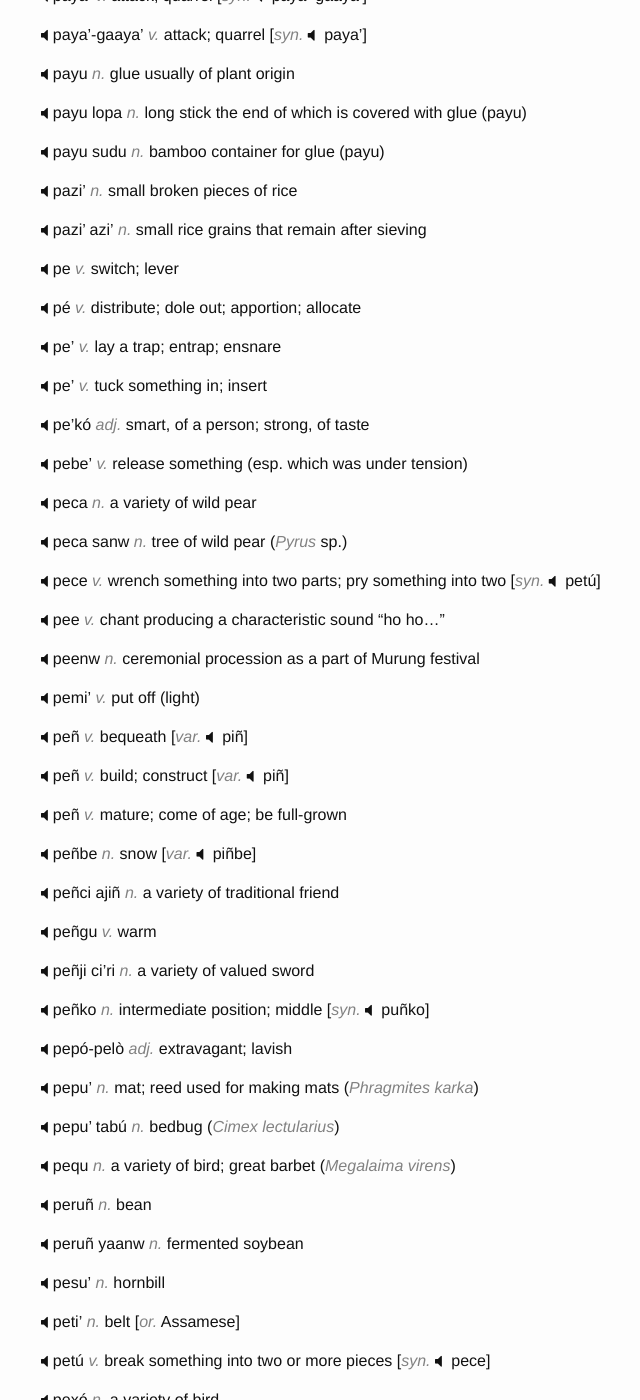
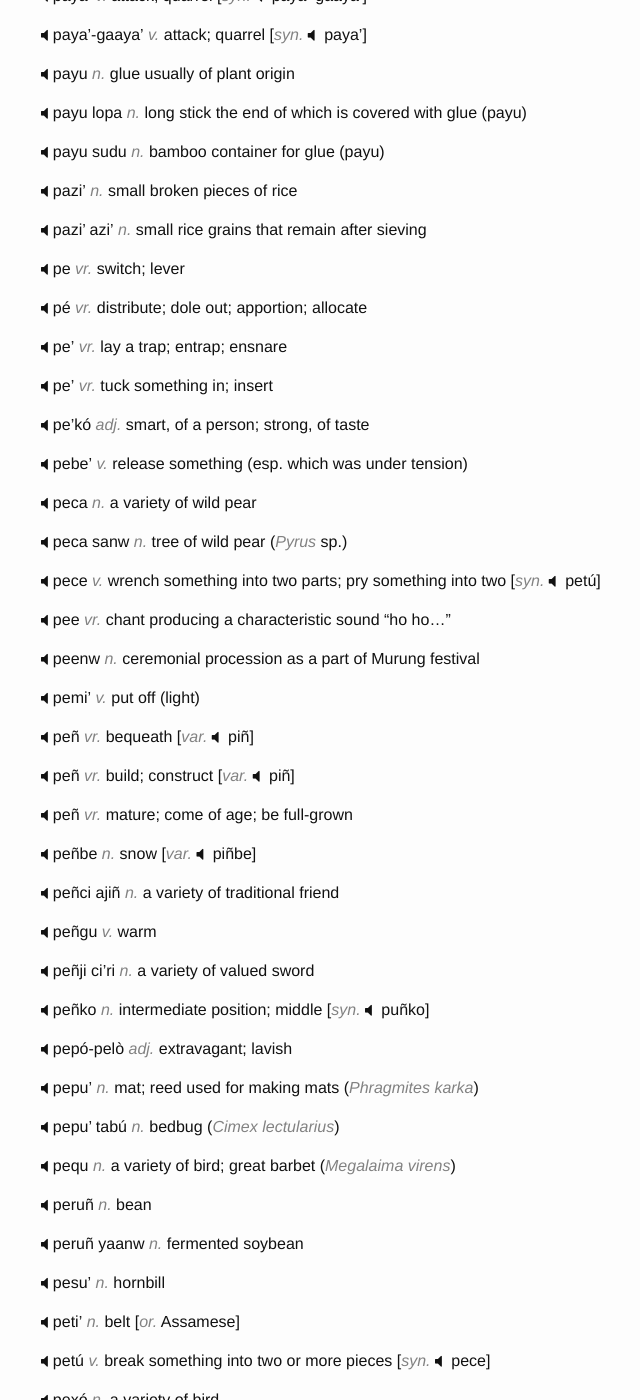
Before and after one commit to hacksparrow/language.apatani.org, a Jekyll site: the page built from dictionary/p.md, in a window 1280 px wide and 1400 px high, scrolled down 6703 px. Shown: the whole window, without its empty margins (229-869 px from the left). Built offline with Jekyll 4.4.1, drawn with Linux system fonts in a browser that asks for light colours; nearby versions of some CDN libraries; comment, search, counter and statistics services are not loaded; some of the changed text lies outside the part shown.

Commit message:
Update p.md

```diff
--- a/dictionary/p.md
+++ b/dictionary/p.md
@@ -6,16 +6,16 @@ devanagari: प
 ipa: p
 ---
 
-__pa__	_v._	cut (by striking); fight; peck
+__pa__	_vr._	cut (by striking); fight; peck
 
 
 __pa__	_post._	purposive case marker
 
 
-__pá__	_v._	stack; heap up; pile up
+__pá__	_vr._	stack; heap up; pile up
 
 
-__pa'__	_v._	suspend or hang something with a string
+__pa'__	_vr._	suspend or hang something with a string
 
 
 __pa'ca__	_v._	toss up	[_ant._	pa'lo]
@@ -41,10 +41,10 @@ __pa'svr__	_v._	kill by hanging
 __pa'zi__	_n._	stick, usually used for support	[_syn._	lopa]
 
 
-__paa__	_v._	find (esp. by chance or luck); stumble on; chance on
+__paa__	_vr._	find (esp. by chance or luck); stumble on; chance on
 
 
-__paa'__	_v._	bargain; offer to buy something
+__paa'__	_vr._	bargain; offer to buy something
 
 
 __paaka'__	_n._	plate	[_syn._	paaku']
@@ -244,7 +244,7 @@ __pamyo__	_n._	injury; incumberance	[_syn._	pamyo-taxo]
 __pamyo-taxo__	_n._	injury; incumberance	[_syn._	pamyo]
 
 
-__pañ__	_n._	cook by steaming in bamboo
+__pañ__	_vr._	cook by steaming in bamboo
 
 
 __pano__	_v._	sting
@@ -283,16 +283,16 @@ __papù paxu__	_n._	egg shell
 __papuu__	_n._	white (esp. hen)
 
 
-__par__	_v._	crawl under something; creep; wriggle
+__par__	_vr._	crawl under something; creep; wriggle
 
 
-__par__	_v._	make or light fire; ignire fire
+__par__	_vr._	make or light fire; ignire fire
 
 
-__pár__	_v._	screw; twist; turn
+__pár__	_vr._	screw; twist; turn
 
 
-__pàr__	_v._	solidify; bake
+__pàr__	_vr._	solidify; bake
 
 
 __para__	_v._	crawl in	[_ant._	parliñ]
@@ -514,16 +514,16 @@ __pazi'__	_n._	small broken pieces of rice
 __pazi' azi'__	_n._	small rice grains that remain after sieving
 
 
-__pe__	_v._	switch; lever
+__pe__	_vr._	switch; lever
 
 
-__pé__	_v._	distribute; dole out; apportion; allocate
+__pé__	_vr._	distribute; dole out; apportion; allocate
 
 
-__pe'__	_v._	lay a trap; entrap; ensnare
+__pe'__	_vr._	lay a trap; entrap; ensnare
 
 
-__pe'__	_v._	tuck something in; insert
+__pe'__	_vr._	tuck something in; insert
 
 
 __pe'kó__	_adj._	smart, of a person; strong, of taste
@@ -541,7 +541,7 @@ __peca sanw__	_n._	tree of wild pear (_Pyrus_ sp.)
 __pece__	_v._	wrench something into two parts; pry something into two	[_syn._	petú]
 
 
-__pee__	_v._	chant producing a characteristic sound "ho ho…"
+__pee__	_vr._	chant producing a characteristic sound "ho ho…"
 
 
 __peenw__	_n._	ceremonial procession as a part of Murung festival
@@ -550,13 +550,13 @@ __peenw__	_n._	ceremonial procession as a part of Murung festival
 __pemi'__	_v._	put off (light)
 
 
-__peñ__	_v._	bequeath	[_var._	piñ]
+__peñ__	_vr._	bequeath	[_var._	piñ]
 
 
-__peñ__	_v._	build; construct	[_var._	piñ]
+__peñ__	_vr._	build; construct	[_var._	piñ]
 
 
-__peñ__	_v._	mature; come of age; be full-grown
+__peñ__	_vr._	mature; come of age; be full-grown
 
 
 __peñbe__	_n._	snow	[_var._	piñbe]
@@ -604,22 +604,22 @@ __petú__	_v._	break something into two or more pieces	[_syn._	pece]
 __pexó__	_n._	a variety of bird
 
 
-__pi__	_v._	slice or saw
+__pi__	_vr._	slice or saw
 
 
-__pí__	_v._	bark
+__pí__	_vr._	bark
 
 
-__pì__	_v._	clap; pat; swat
+__pì__	_vr._	clap; pat; swat
 
 
-__pì__	_v._	divine an omen by examining an egg
+__pì__	_vr._	divine an omen by examining an egg
 
 
-__pi'__	_v._	bear; put up with
+__pi'__	_vr._	bear; put up with
 
 
-__pi'__	_v._	sharpen; hone; whet	[_var._	apì]
+__pi'__	_vr._	sharpen; hone; whet	[_var._	apì]
 
 
 __pi're'__	_v._	sharpen; hone; whet
@@ -634,7 +634,7 @@ __pi'zi xaqe__	_num._	eighty
 __pidú__	_n._	pork intestine along with attached fat; such meat of sacrificed animals traditionally offered to the eldest living sister by the younger ones.	[_syn._	he'dú]
 
 
-__pìi__	_v._	dry
+__pìi__	_vr._	dry
 
 
 __piifa__	_n._	ritual performed to propitiate pìfá úì
@@ -691,7 +691,7 @@ __pimpù__	_n._	tiffin; light meal; small amount of food item (esp. for offering
 __pimw'__	_v._	slice into pieces
 
 
-__piñ__	_v._	pinch; grasp; tweak; nip
+__piñ__	_vr._	pinch; grasp; tweak; nip
 
 
 __piñbè__	_n._	snow	[_var._	peñbè]
@@ -766,16 +766,16 @@ __piyañ__	_n._	Indian mole rat; Bandicoot rat (_Bandicota bengalensis_)
 __piyu__	_n._	ashes obtained by burining of certain edible plants which are used for preparing pila by filteration
 
 
-__po__	_v._	hug; embrace; clasp
+__po__	_vr._	hug; embrace; clasp
 
 
-__po__	_v._	weave
+__po__	_vr._	weave
 
 
-__po'__	_v._	grow (as horns do)
+__po'__	_vr._	grow (as horns do)
 
 
-__po'__	_v._	hop; bounce; leap
+__po'__	_vr._	hop; bounce; leap
 
 
 __po'do__	_v._	stumble over or fall down accidentally	[_n._	accident]
@@ -835,7 +835,7 @@ __pombo laso__	_n._	a variety of insect with long limbs
 __pombo rwko__	n.	millipede
 
 
-__poñ__	_v._	soak; marinate
+__poñ__	_vr._	soak; marinate
 
 
 __poñcu'__	_adj._	narrow
@@ -850,7 +850,7 @@ __poñtañ__	_n._	a section of village council
 __poñtin__	_n._	pen	[_or._	Assamese]
 
 
-__poo__	_v._	chop a tree trunk with horizontal blows
+__poo__	_vr._	chop a tree trunk with horizontal blows
 
 
 __poobw__	_n._	disturbance due to certain practice or unfortunate incident
@@ -877,7 +877,7 @@ __poqe__	_adj._	different	[_adv._	poqepa]
 __poqe-poqe__	_adj._	varied; diverse
 
 
-__por__	_v._	cut as in longitudinally dividing a bamboo into two
+__por__	_vr._	cut as in longitudinally dividing a bamboo into two
 
 
 __pore__	_n._	a variety of beer preparation	[_syn._	pore o]
@@ -907,13 +907,13 @@ __potuñ__	_n._	witness in a business transaction
 __poxe__	_n._	a variety of beer considered inferior in quality
 
 
-__pu__	_v._	bind
+__pu__	_vr._	bind
 
 
-__pu__	_v._	make; create; manufacture
+__pu__	_vr._	make; create; manufacture
 
 
-__pù__	_v._	hatch (an egg)
+__pù__	_vr._	hatch (an egg)
 
 
 __puca__	_v._	float (on water)	[_ant._	puha]
@@ -982,7 +982,7 @@ __puñko__	_n._	intermediate position; middle	[_syn._	peñko]
 __puñtu__	_adj._	hump; ridge; bulge; swelling	[_ant._	paka']
 
 
-__pur__	_v._	pluck (fruits); remove
+__pur__	_vr._	pluck (fruits); remove
 
 
 __purdo__	_v._	pluck (fruits) for oneself
@@ -1012,7 +1012,7 @@ __pvrv__	_n._	large cane mat used for temporary storage of paddy during harvesti
 __pvrv__	_n._	traditional spinning wheel used to wind yarn into balls	[_syn._	tano pvrv]
 
 
-__pw'__	_v._	sweep; clean
+__pw'__	_vr._	sweep; clean
 
 
 __pw'pa'__	_v._	sweep away
@@ -1218,7 +1218,7 @@ __pwtiñ__	_n._	an open space
 __pwtiñ qwwla__	_n._	owl	[_syn._	tapi' qwwla; qwwla]
 
 
-__pww__	_v._	collect with palms
+__pww__	_vr._	collect with palms
 
 
 __pwwlw'__	_v._	replenish (esp. liquor)
@@ -1248,13 +1248,13 @@ __pwzu__	_n._	spoon
 __pwzú__	_n._	brain
 
 
-__pyà__	_v._	destroy; dismantle
+__pyà__	_vr._	destroy; dismantle
 
 
-__pya'__	_v._	splash; throw (water)
+__pya'__	_vr._	splash; throw (water)
 
 
-__pya'__	_v._	undo; answer (to a question put as means of ayú)
+__pya'__	_vr._	undo; answer (to a question put as means of ayú)
 
 
 __pya'lo__	_v._	release captive fowls from the cage
@@ -1275,7 +1275,7 @@ __pya'se__	_v._	wash by splashing water
 __pyali__	_n._	seed (esp. of rice)
 
 
-__pyañ__	_v._	swell, as of wound	[_syn._	gòobu]
+__pyañ__	_vr._	swell, as of wound	[_syn._	gòobu]
 
 
 __pyàpa'__	_v._	destroy and remove a structure
@@ -1293,7 +1293,7 @@ __pyapúu__	_n._	early maturing variety of rice
 __pyapyuñ__	_adv._	together; in collaboration; in cooperation; jointly
 
 
-__pyar__	_v._	fold; braid
+__pyar__	_vr._	fold; braid
 
 
 __pyarki'__	_v._	fold
@@ -1323,14 +1323,14 @@ __pyazi'__	n.	early maturing variety of paddy belonging to mìipyá group
 __pyazó__	_adj._	small, as a plot of land or a grain	[_ant._ 	pyarò]
 
 
-__pyo__	_v._	catch by pinching with a pincer
+__pyo__	_vr._	catch by pinching with a pincer
 
 
-__pyo__	_v._	open (as eye)
+__pyo__	_vr._	open (as eye)
 
 
 
-__pyo'__	_v._	detach (a splinter from a wood]
+__pyo'__	_vr._	detach (a splinter from a wood]
 
 
 __pyo'ce__	_v._	detach something to divide into two
@@ -1348,13 +1348,13 @@ __pyo'xo'__	_v._	have a different opinion
 __pyoko'__	_v._	open, of eye
 
 
-__pyu__	_v._	move to and fro (esp. a post)
+__pyu__	_vr._	move to and fro (esp. a post)
 
 
-__pyú__	_v._	beguile; entice; lure
+__pyú__	_vr._	beguile; entice; lure
 
 
-__pyu'__	_v._	sell
+__pyu'__	_vr._	sell
 
 
 __pyu'nw__	_n._	seller
```
